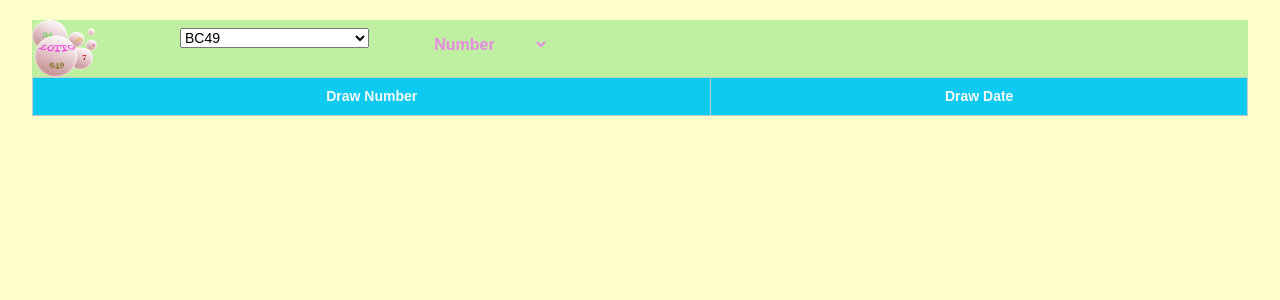
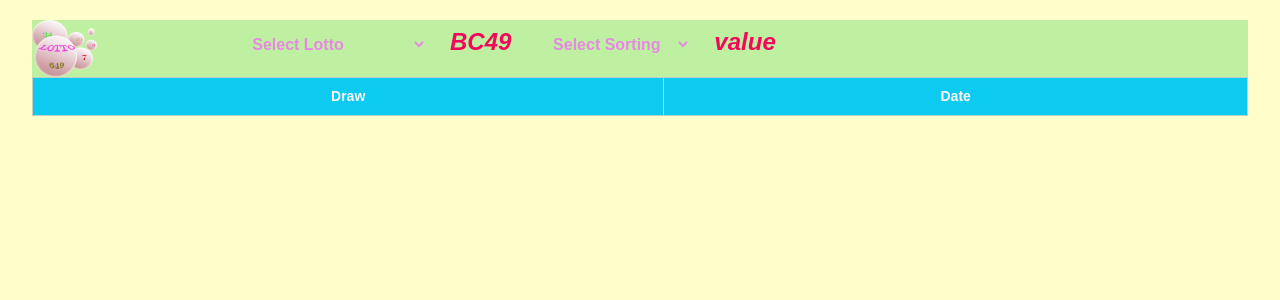
Before and after one commit to hma14/FlaskLottotry, a Flask app: page / in a window 1280 px wide. Shown: the top 300 px of the page. Run offline with Flask 2, Linux system fonts and the light colour scheme; lists and menus that the app fills with data are empty.

Commit message:
Modified Select Lotto and Select Sorting dropdown functions

```diff
--- a/app.py
+++ b/app.py
@@ -6,6 +6,22 @@ import json
 app = Flask(__name__, static_url_path='/static')
 
 lotto_name = '1'
+sort_name = '1'
+numbers = []
+
+lotto_name_dict = {
+  1: 'BC49',
+  2: 'Lotto 649',
+  3: 'Lotto Max',
+  4: 'Daily Grand',
+  5: 'Daily Grand Number'
+}
+sort_name_dict = {
+  1: 'value',
+  2: 'distance',
+  3: 'totalHits',
+
+}
 
 
 @app.route('/select-lotto', methods=['POST'])
@@ -42,7 +58,7 @@ def load_lotto_data(lotto_name):
 
   draw_numbers = []
   draw_date = []
-  numbers = []
+  global numbers
   values_list = []
 
   for da in data:
@@ -62,7 +78,7 @@ def load_lotto_data(lotto_name):
     values_list.append(values)
 
   #sorted_list = sort_numbers(numbers, 'distance', 'value')
-  sorted_list = sort_numbers(numbers, 'value', 'value')
+  sorted_list = sort_numbers(numbers, sort_name_dict[int(sort_name)], 'value')
   #print(sorted_list)
 
   draw_numbers_count = len(draw_numbers)
@@ -85,12 +101,17 @@ lotto = load_lotto_data(lotto_name)
 def home():
 
   #print(lotto)
-  return render_template('home.html', lotto=lotto)
+  print(sort_name_dict[int(sort_name)])
+  return render_template('home.html',
+                         lotto=lotto,
+                         lottoName=lotto_name_dict[int(lotto_name)],
+                         sortBy=sort_name_dict[int(sort_name)])
 
 
 @app.route('/update-content', methods=['GET', 'POST'])
 def update_content():
   if request.method == "POST":
+    global lotto_name
     lotto_name = request.form['lotto_name']
     print(lotto_name)
     global lotto
@@ -99,10 +120,17 @@ def update_content():
   return home()
 
 
+@app.route('/sort_by', methods=['GET', 'POST'])
+def sort_by():
+  if request.method == "POST":
+    global sort_name
+    sort_name = request.form['sort_name']
 
-@app.route('/static/css/<path:filename>')
-def serve_css(filename):
-  return send_from_directory(app.static_folder + '/css', filename)
+    sort_numbers(numbers, sort_name_dict[int(sort_name)], 'value')
+
+    global lotto
+    lotto = load_lotto_data(lotto_name)
+  return home()
 
 
 app.run(host='0.0.0.0', port=8001, debug=True)
--- a/static/css/app.css
+++ b/static/css/app.css
@@ -163,6 +163,11 @@ thead {
   color: rgba(245, 9, 88, 0.616);
 }
 
+.my-color-4 {
+  color: rgb(242, 7, 90) !important;
+}
+
+
 .bg-greenyellow {
 
   background-color: rgb(240, 222, 164) !important;
@@ -264,10 +269,10 @@ thead {
   background-color: rgb(193, 233, 193) !important;
 }
 
-.bg-color25 {
-  background-color: rgb(181, 233, 157) !important;
+
+.bg-color26 {
+  background-color: rgb(223, 32, 70) !important;
 }
-
 .sticky {
   position: sticky;
   top: 0;
--- a/templates/body.html
+++ b/templates/body.html
@@ -3,8 +3,8 @@
     <table class="table table-striped table-hover table-bordered" >
       <thead class="table-success text-center">
           <tr>
-              <th class="text-light bg-info">Draw Number</th>
-              <th class="text-light bg-info">Draw Date</th>
+              <th class="text-light bg-info">Draw</th>
+              <th class="text-light bg-info">Date</th>
               {% for num in range(1, lotto['number_range']+1) %}
               <th class="text-warning bg-success">{{num}}</th>
               {% endfor %}
@@ -19,7 +19,7 @@
               <td class="my-color-2 bg-greenyellow">{{lotto['draw_date'][i]}}</td>
 
               {% for number in lotto['numbers'][i]%}
-              <td> {{number['value'], number['distance'], number['numberofDrawsWhenHit'], number['totalHits']}} </td>
+              <td> {{number['value'], number['distance'],  number['totalHits']}} </td>
               {% endfor %}
           </tr>
           {% endfor %}
--- a/templates/home.html
+++ b/templates/home.html
@@ -38,7 +38,32 @@
                 type: 'POST',
                 data: {'lotto_name': selectedValue},
                 success: function (response) {
-                    console.log(response)
+                    console.log(response.content)
+                    $('#content').html(response.content);
+                    location.reload();
+
+                },
+                fail: function(jqXHR, textStatus, errorThrown) {
+                  // Code to handle failed response
+                  console.log('AJAX request failed: ' + textStatus);
+                  console.log('Error thrown: ' + errorThrown);
+                }
+
+            });
+          $('#lotto').text(selectedValue);
+        });
+    });
+
+    $(document).ready(function () {
+        $('#sort_id').change(function () {
+            var selectedValue = $(this).val();
+            $.ajax({
+                //url: '/update-content?lotto_name=' + selectedValue,
+                url: '/sort_by',
+                type: 'POST',
+                data: {'sort_name': selectedValue},
+                success: function (response) {
+                    //console.log(response.content)
                     $('#content').html(response.content);
                     location.reload();
                 },
@@ -49,6 +74,7 @@
                 }
 
             });
+          $('#lotto').text(selectedValue);
         });
     });
 
--- a/templates/navbar.html
+++ b/templates/navbar.html
@@ -7,23 +7,26 @@
         </li>
         <li class="nav-item">
             <div class="mt-2 margin-left margin-right fw-bold">
-              <form id='myForm' action="/update-content" mothod="post">
-                <!--<select id="lotto_id"  class="dropdown btn bg-color8 my-color-1 dropdown-toggle  fw-bold"> -->
+                <select id="lotto_id"  class="dropdown btn bg-color8 my-color-1 dropdown-toggle  fw-bold">
                 <!-- <select id="lotto_id" name="lotto_name" onchange="this.form.submit()"> -->
-                <select id="lotto_id" name="lotto_name" >
+                    <option value="0">Select Lotto</option>
                     <option value="1">BC49</option>
                     <option value="2">Lotto649</option>
                     <option value="3">LottoMax</option>
                     <option value="4">DailyGrand</option>
                     <option value="5">DailyGrand_GrandNumber</option>
                 </select>
-
-              </form>
             </div>
         </li>
         <li class="nav-item">
+          <div>
+            <h4 class="fst-italic  mt-2 margin-left margin-right fw-bold bg-color8 my-color-4">{{ lottoName }}</h4>
+          </div>
+        </li>
+        <li class="nav-item">
             <div class="mt-2 margin-left margin-right fw-bold">
-                <select id="sort_id" class="dropdown btn bg-color8 my-color-1 dropdown-toggle  fw-bold" onChange={(e)=>
+                <select id="sort_id" class="dropdown btn bg-color8 my-color-1 dropdown-toggle  fw-bold" >
+                    <option value="0">Select Sorting</option>
                     <option value="1">Number</option>
                     <option value="2">Distance</option>
                     <option value="3">Total Hits</option>
@@ -34,9 +37,14 @@
                 </select>
             </div>
         </li>
-
+        <li class="nav-item">
+          <div>
+            <h4 class="fst-italic  mt-2 margin-left margin-right fw-bold bg-color8 my-color-4">{{ sortBy }}</h4>
+          </div>
+        </li>
 
     </ul>
+
 </nav>
 
 <script>
```
Also changed, not shown: 1 other file.
